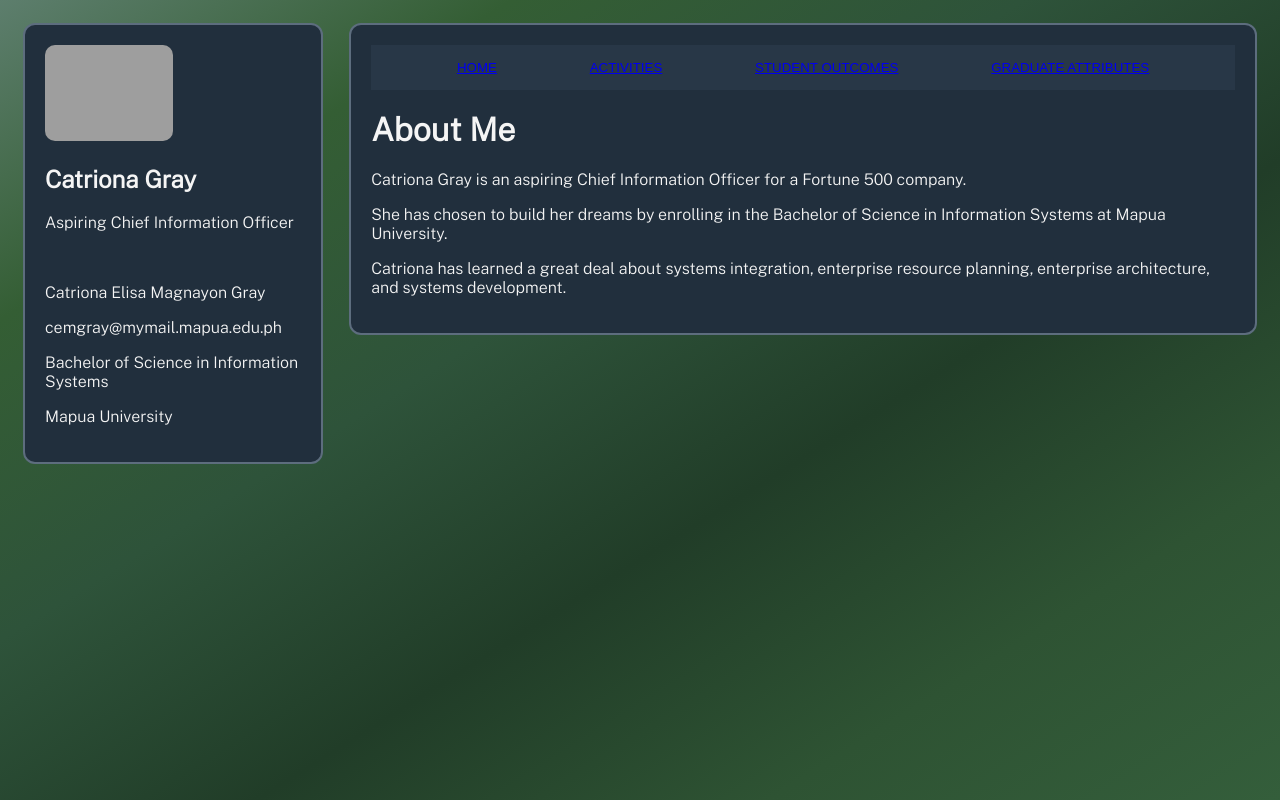
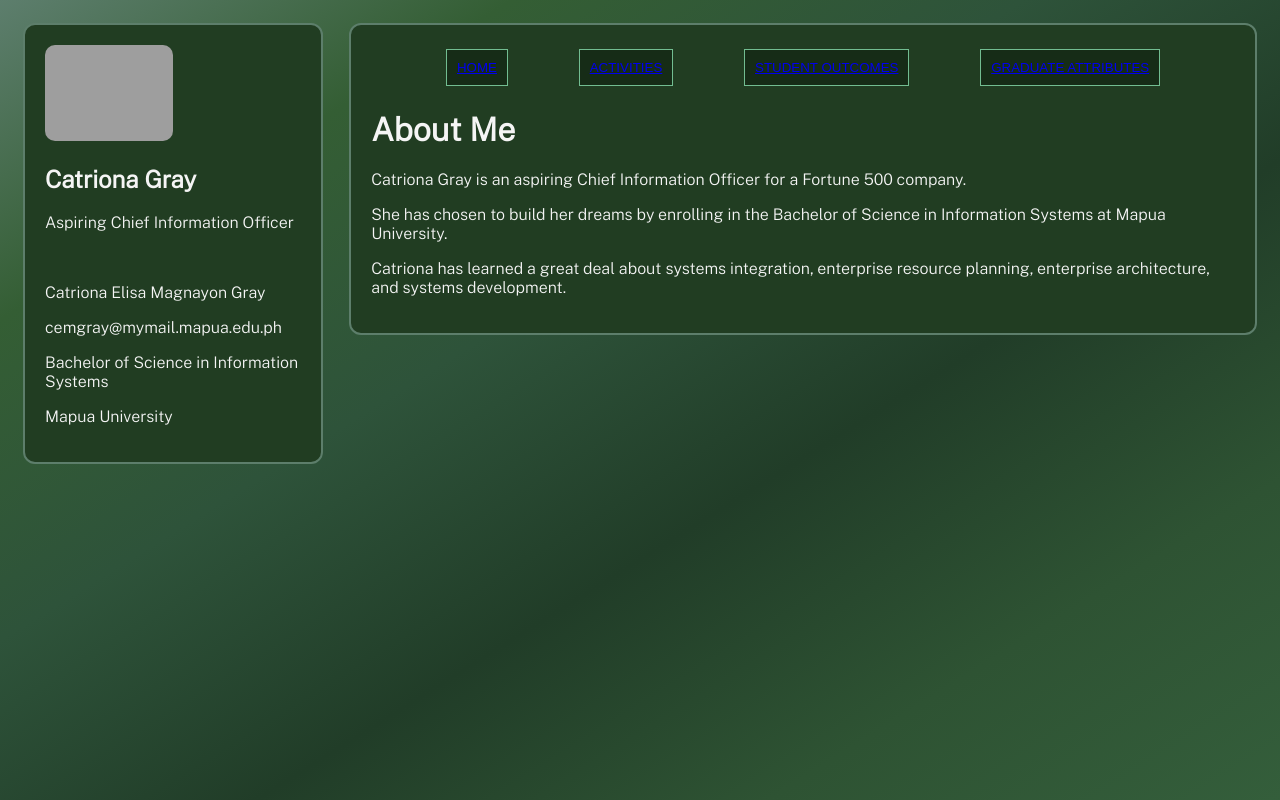
Before and after one commit to timothy-portez/html-test, a plain HTML site: page index.html in a window 1280 px wide. Drawn offline with nearby package versions, Linux system fonts and the light colour scheme; grey boxes are pictures that could not be loaded.

Commit message:
style changes commit

```diff
--- a/style.css
+++ b/style.css
@@ -7,8 +7,8 @@ body {
 }
 
 div.profile {
-    background-color: #212f3d;
-    border: 2px solid #5d6d7e;
+    background-color: #213d22;
+    border: 2px solid #5d7e6b;
     border-radius: 12px;
     padding: 20px;
     float: left;
@@ -17,8 +17,8 @@ div.profile {
 }
 
 div.main {
-    background-color: #212f3d;
-    border: 2px solid #5d6d7e;
+    background-color: #213d22;
+    border: 2px solid #5d7e6b;
     border-radius: 12px;
     padding: 20px;
     float: right;
@@ -39,14 +39,14 @@ div.main img {
 div.links {
     display: flex;
     justify-content: space-evenly;
-    background-color: #283747;
+    background-color: #213d22;
     padding: 4px;
 }
 
 div.links button {
     padding: 10px;
-    background-color: #283747;
-    border: 1px solid #283747;
+    background-color: #162c17;
+    border: 1px solid #72bd91;
     cursor: pointer;
     text-transform: uppercase;
 }
```
